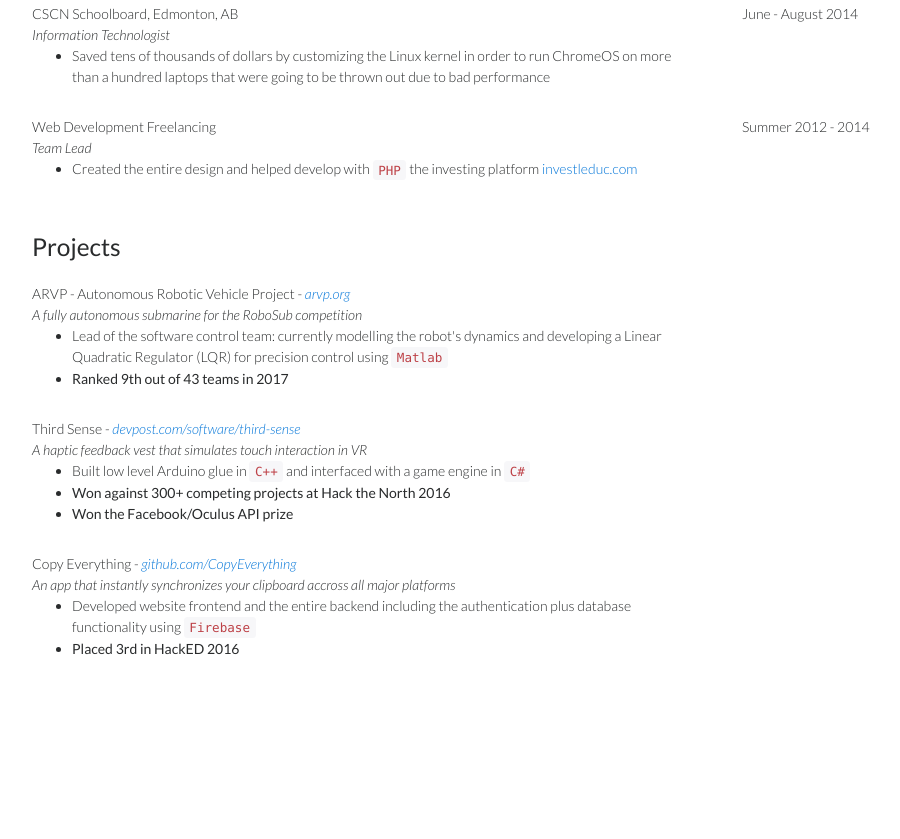
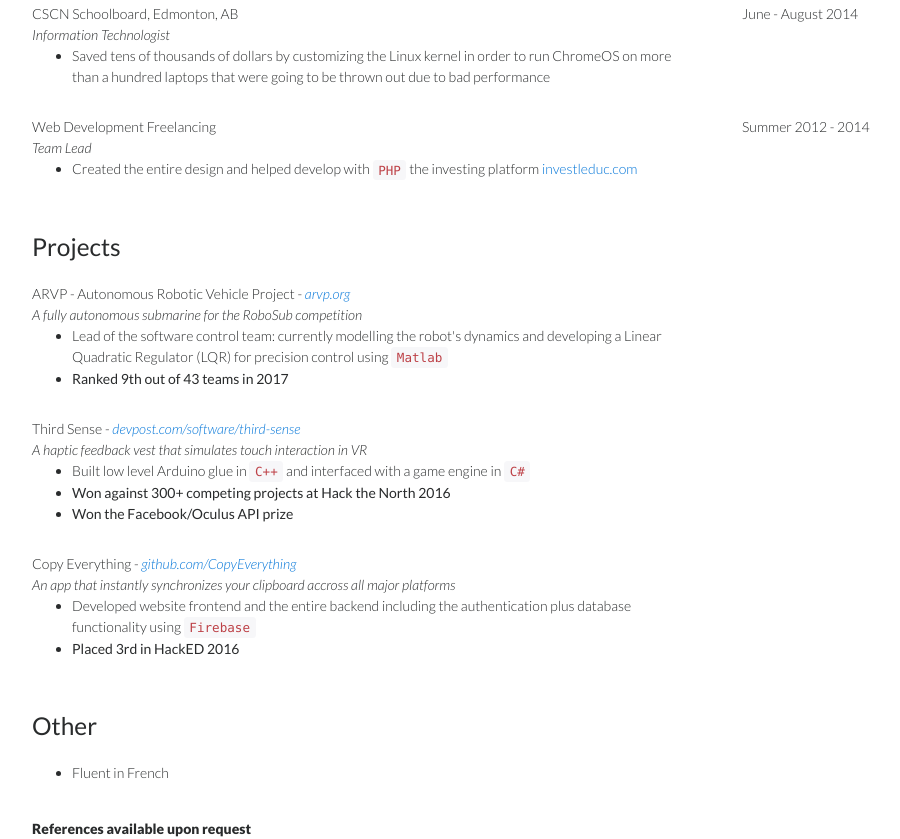
Before and after one commit to nlieb/nlieb.github.io, a plain HTML site: page index.html in a window 1280 px wide. Shown: the part 684-1523 px from the top of the page, without its empty margins (143-1043 px from the left). Before the commit the page ends 1357 px from the top, so only its background shows below. Drawn offline with nearby package versions, Linux system fonts and the light colour scheme.

Commit message:
fixed printing some more and added 'Other' section

```diff
--- a/index.html
+++ b/index.html
@@ -9,7 +9,8 @@
 	box-sizing: border-box;
 	font-family: Lato;
 	font-weight: 300;
-	font-size: 14px
+	font-size: 14px;
+	-webkit-print-color-adjust: exact;
 }
 
 h1 {
@@ -170,6 +171,19 @@ h3 {
 		<span class="right"></span>
 	</div>
 
+	<h3 >Other</h3>
+	<div class="section">
+		<span class="left">
+			<ul>
+				<li>Fluent in French</li>
+			</ul>
+		</span>
+		<span class="right"></span>
+	</div>
+
+	<br>
+	<span style="font-weight: 900">References available upon request</span>
+
 </div>
 
 
```
